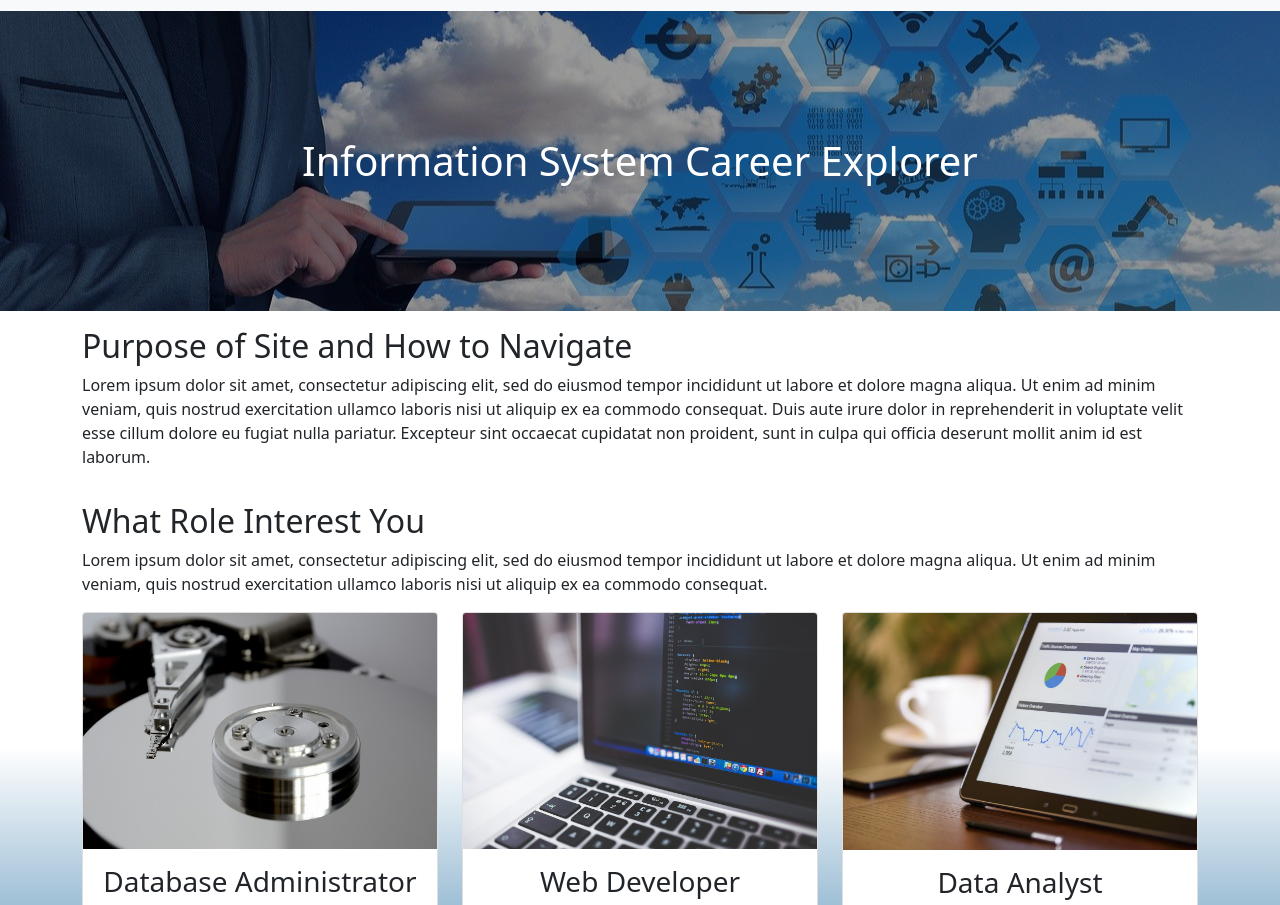
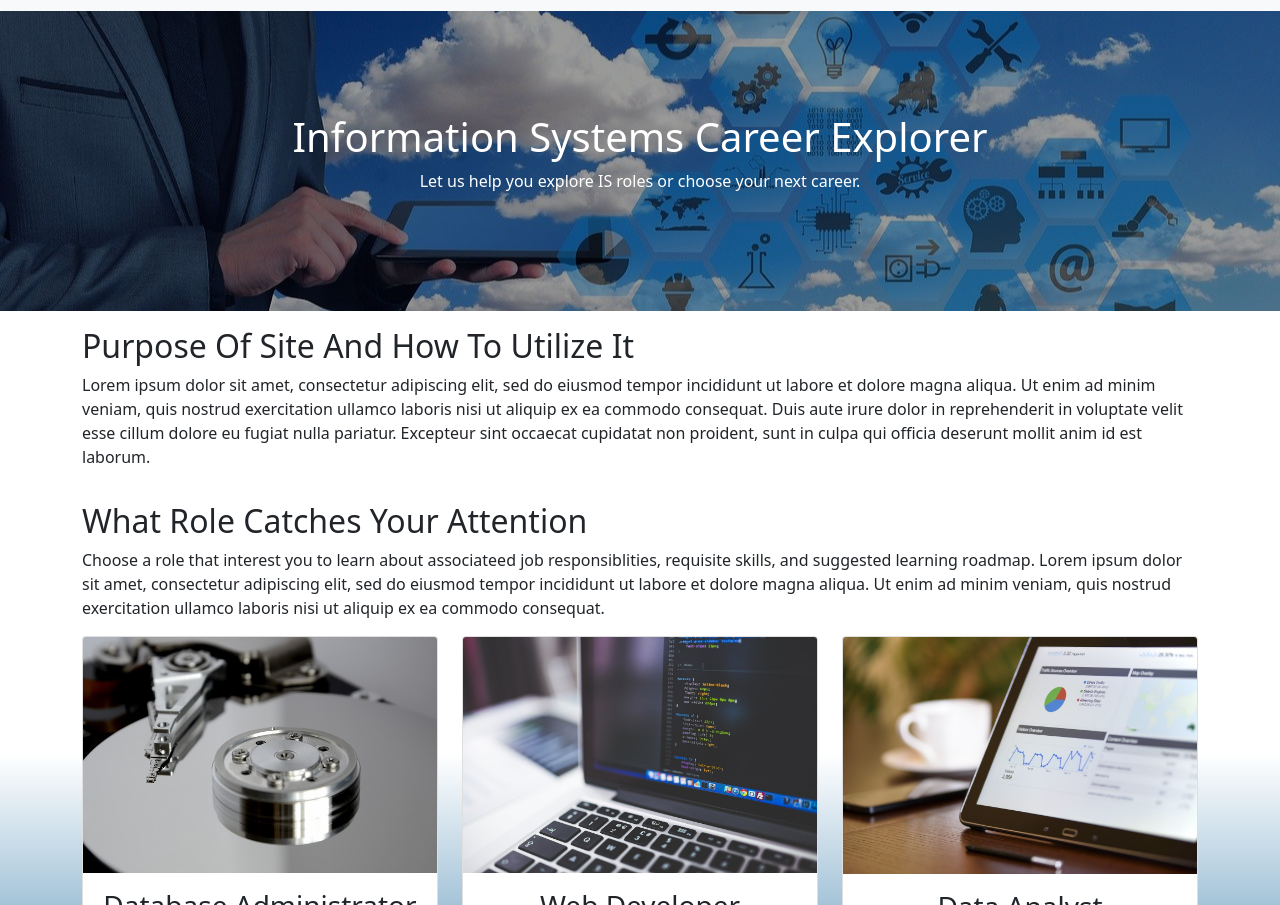
Before and after one commit to jramire3/practical_assessment, a plain HTML site: page index.html in a window 1280 px wide. Shown: the part 47-952 px from the top of the page. Drawn offline with nearby package versions, Linux system fonts and the light colour scheme.

Commit message:
Add files via upload

```diff
--- a/index.html
+++ b/index.html
@@ -5,7 +5,7 @@
     <meta charset="UTF-8">
     <meta http-equiv="X-UA-Compatible" content="IE=edge">
     <meta name="viewport" content="width=device-width, initial-scale=1.0">
-    <title>Document</title>
+    <title>IS Career Explorer</title>
     <link href="https://cdn.jsdelivr.net/npm/bootstrap@5.1.3/dist/css/bootstrap.min.css" rel="stylesheet"
         integrity="sha384-1BmE4kWBq78iYhFldvKuhfTAU6auU8tT94WrHftjDbrCEXSU1oBoqyl2QvZ6jIW3" crossorigin="anonymous">
     <link href="style/style.css" rel="stylesheet">
@@ -72,14 +72,17 @@
             </div>
         </nav>
         <section class="banner">
-            <h1>
-                Information System Career Explorer
-            </h1>
+            <div>
+                <h1>
+                    Information Systems Career Explorer
+                </h1>
+                <p>Let us help you explore IS roles or choose your next career.</p>
+            </div>
         </section>
     </header>
     <main>
         <article class="container-lg mt-3">
-            <h2>Purpose of Site and How to Navigate</h2>
+            <h2>Purpose Of Site And How To Utilize It</h2>
             <p>
                 Lorem ipsum dolor sit amet, consectetur adipiscing elit, sed do eiusmod tempor incididunt ut labore et
                 dolore magna aliqua. Ut enim ad minim veniam, quis nostrud exercitation ullamco laboris nisi ut aliquip
@@ -93,17 +96,19 @@
             <div class="container-lg pt-0">
                 <section class="mt-0">
                     <h2>
-                        What Role Interest You
+                        What Role Catches Your Attention
                     </h2>
                     <p>
-                        Lorem ipsum dolor sit amet, consectetur adipiscing elit, sed do eiusmod tempor incididunt ut
+                        Choose a role that interest you to learn about associateed job responsiblities, requisite
+                        skills, and suggested learning roadmap. Lorem ipsum dolor sit amet, consectetur adipiscing elit,
+                        sed do eiusmod tempor incididunt ut
                         labore et dolore magna aliqua. Ut enim ad minim veniam, quis nostrud exercitation ullamco
                         laboris nisi ut aliquip ex ea commodo consequat.
                     </p>
                 </section>
                 <div class="row row-cols-1 row-cols-md-3 g-4">
                     <div class="col">
-                        <div class="card h-100">
+                        <section class="card h-100">
                             <img src="img/dba.jpg" class="card-img-top" alt="hard disk drive image">
                             <div class="card-body">
                                 <h3 class="card-title text-center">Database Administrator</h3>
@@ -115,10 +120,10 @@
 
                                 </div>
                             </div>
-                        </div>
+                        </section>
                     </div>
                     <div class="col">
-                        <div class="card h-100">
+                        <section class="card h-100">
                             <img src="img/web-dev.jpg" class="card-img-top" alt="image of code">
                             <div class="card-body">
                                 <h3 class="card-title text-center">Web Developer</h3>
@@ -129,10 +134,10 @@
                                     <button type="button" class="btn btn-primary">Read More</button>
                                 </div>
                             </div>
-                        </div>
+                        </section>
                     </div>
                     <div class="col">
-                        <div class="card h-100">
+                        <section class="card h-100">
                             <img src="img/data_analyst.jpg" class="card-img-top" alt="laptop dispalying graphs">
                             <div class="card-body">
                                 <h3 class="card-title text-center">Data Analyst</h3>
@@ -143,10 +148,10 @@
                                     <button type="button" class="btn btn-primary">Read More</button>
                                 </div>
                             </div>
-                        </div>
+                        </section>
                     </div>
                     <div class="col">
-                        <div class="card h-100">
+                        <section class="card h-100">
                             <img src="img/systems_analyst.jpg" class="card-img-top" alt="individuals meeting">
                             <div class="card-body">
                                 <h3 class="card-title text-center">Systems Analyst</h3>
@@ -158,7 +163,7 @@
 
                                 </div>
                             </div>
-                        </div>
+                        </section>
                     </div>
                     <div class="col">
                         <section class="card h-100">
--- a/style/style.css
+++ b/style/style.css
@@ -13,8 +13,9 @@
     background-repeat: no-repeat;
 }
 
-.banner h1 {
+.banner div {
     display: flex;
+    flex-flow: column;
     background-color: rgba(0,0,0,.4);
     height: 100%;
     color: white;
```
